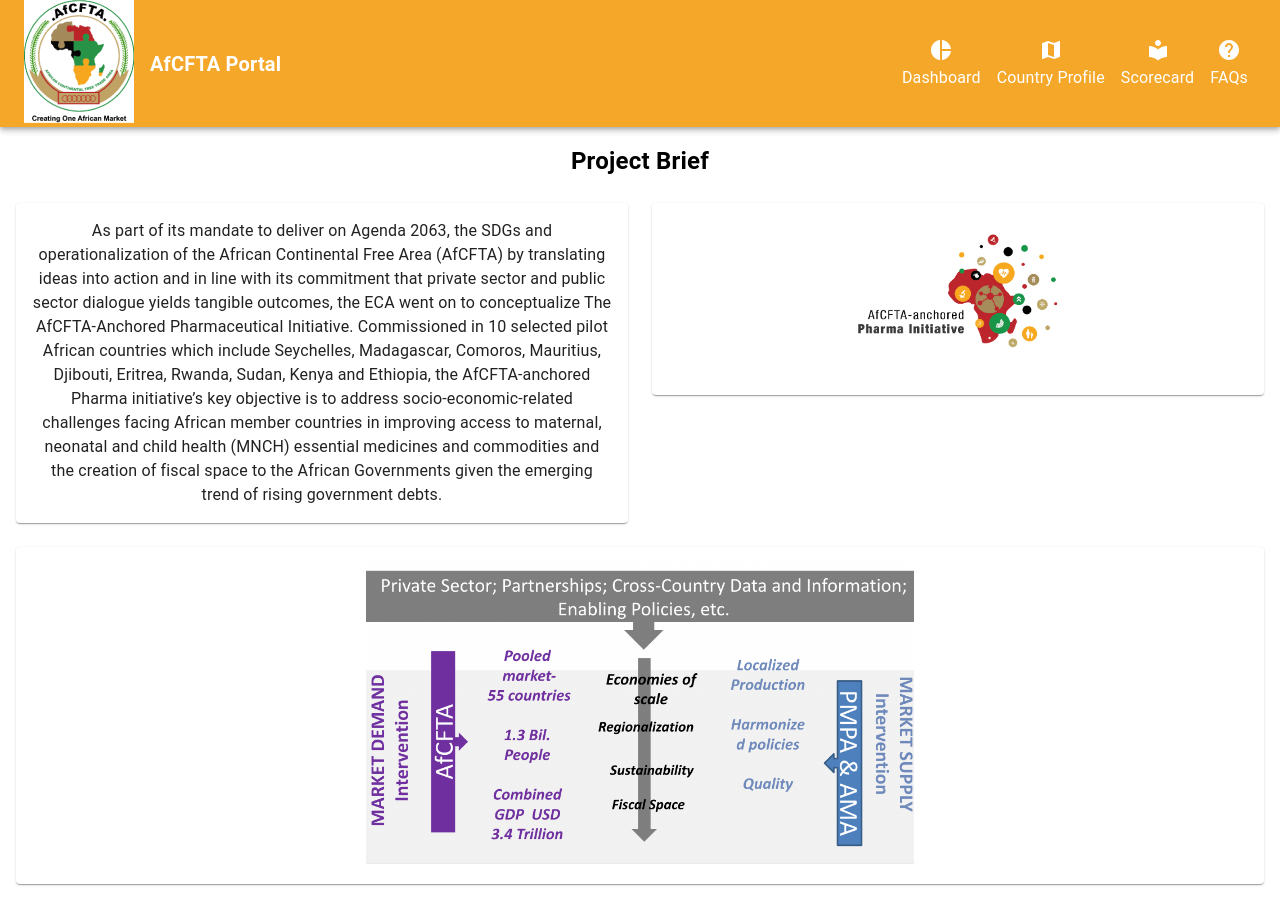
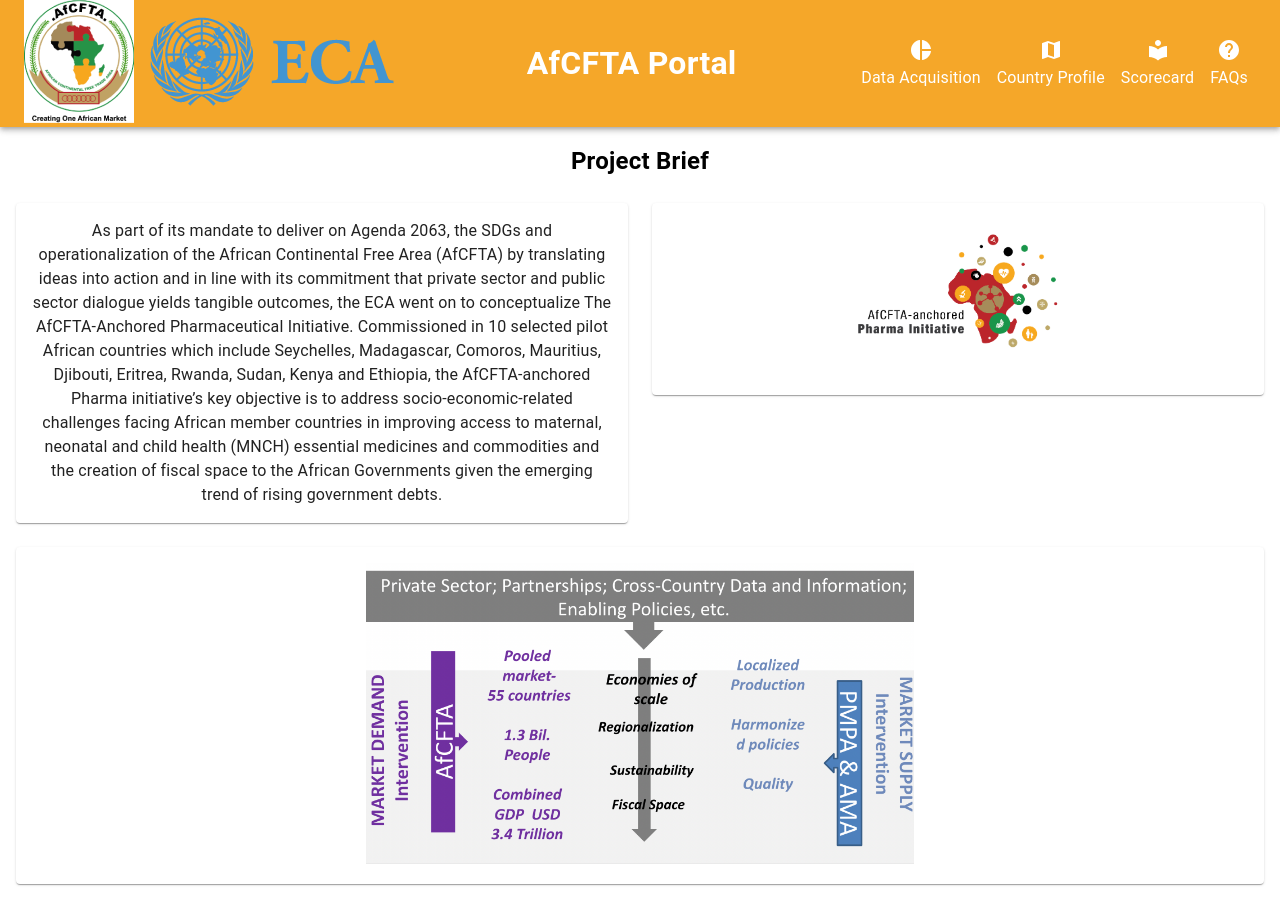
Before and after one commit to IntelliSOFT-Consulting/afcfta, a React (Create React App) app: page / in a window 1280 px wide. Built offline with nearby package versions, Linux system fonts and the light colour scheme.

Commit message:
add un logo and link

```diff
--- a/src/components/Navbar.tsx
+++ b/src/components/Navbar.tsx
@@ -2,6 +2,7 @@
 import { Link } from "react-router-dom";
 import { makeStyles } from "@material-ui/core/styles";
 import Logo from "../assets/logo.png";
+import UNLogo from "../assets/UNlogo.png";
 import { PieChart, Map, LocalLibrary, Help } from "@material-ui/icons";
 
 const useStyles = makeStyles((theme) => ({
@@ -15,6 +16,8 @@
     flexGrow: 1,
     color: "#fff",
     fontWeight: "bold",
+    textAlign: "center",
+    fontSize: "2rem",
   },
   iconLink: {
     textAlign: "center",
@@ -36,16 +39,26 @@
             <img src={Logo} alt="afcfta" className={classes.menuButton} />
           </Link>
 
+          <Link
+            to={"/https://uneca.org/afcfta-anchored-pharma-initiative"}
+            target="_blank"
+            rel="noopener noreferrer"
+          >
+            <img src={UNLogo} alt="un-logo" className={classes.menuButton} />
+          </Link>
+
           <Typography variant="h6" className={classes.title}>
             AfCFTA Portal
           </Typography>
 
           <a
+            target="_blank"
+            rel="noopener noreferrer"
             href="http://198.74.52.186/dhis-web-commons/security/login.action"
             className={classes.iconLink}
           >
             <PieChart />
-            <Typography> Dashboard </Typography>
+            <Typography> Data Acquisition </Typography>
           </a>
           <Link to="/country-profile" className={classes.iconLink}>
             <Map />
--- a/src/services/Dashboard/Dashboard.tsx
+++ b/src/services/Dashboard/Dashboard.tsx
@@ -1,6 +1,6 @@
 import { Grid, Paper, Typography } from "@material-ui/core";
 import { makeStyles } from "@material-ui/styles";
-import React from "react";
+import React, { useState } from "react";
 import Navbar from "../../components/Navbar";
 import africaMap from "../../assets/dashboard-africa-map.png";
 import indicatorsImg from "../../assets/dashboard-indicators.png";
@@ -42,6 +42,7 @@
 
 const Dashboard = () => {
   const classes = useStyles();
+  // const [readMore,setReadMore]=useState(false);
 
   return (
     <div>
```
Also changed, not shown: src/assets/UNlogo.png (added).
